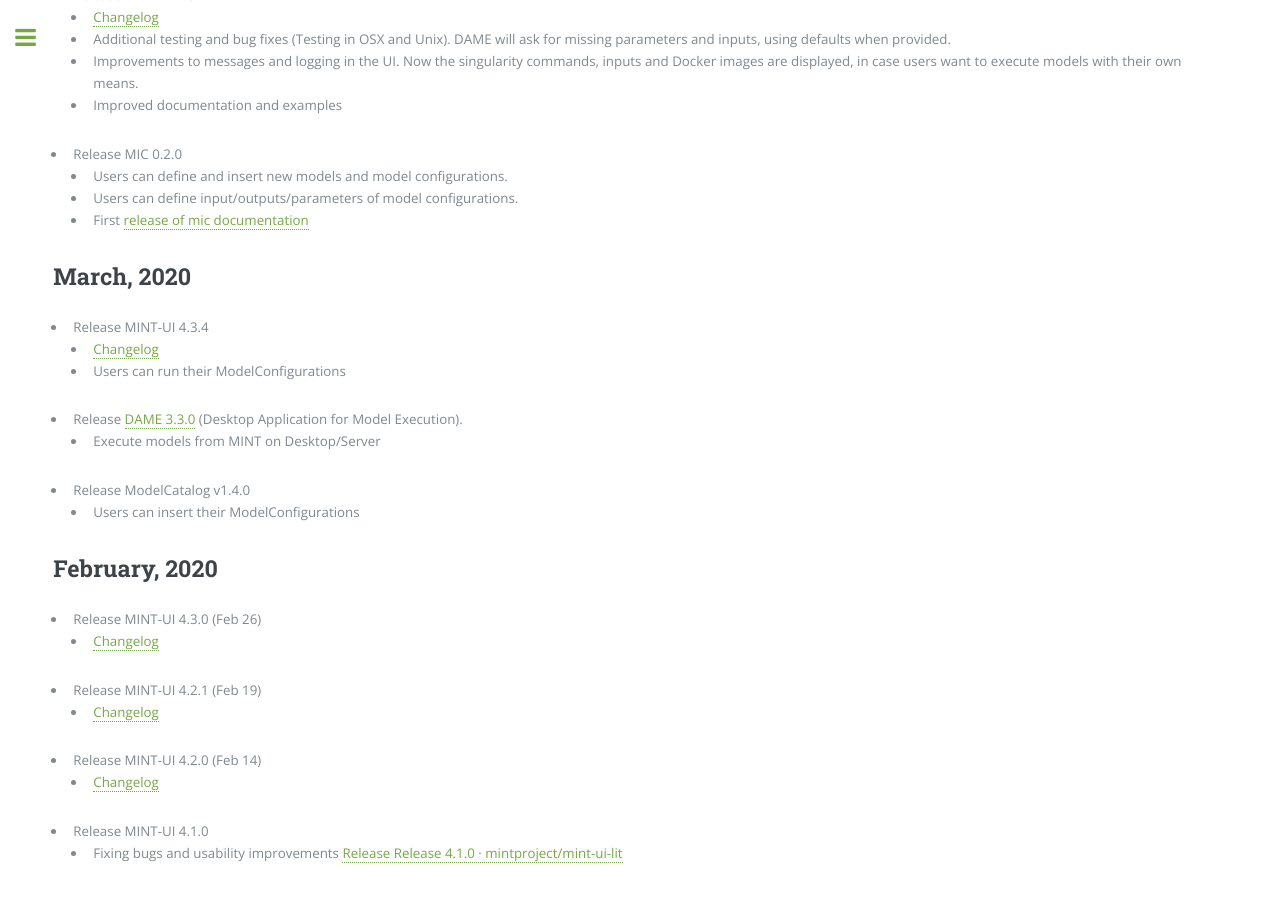
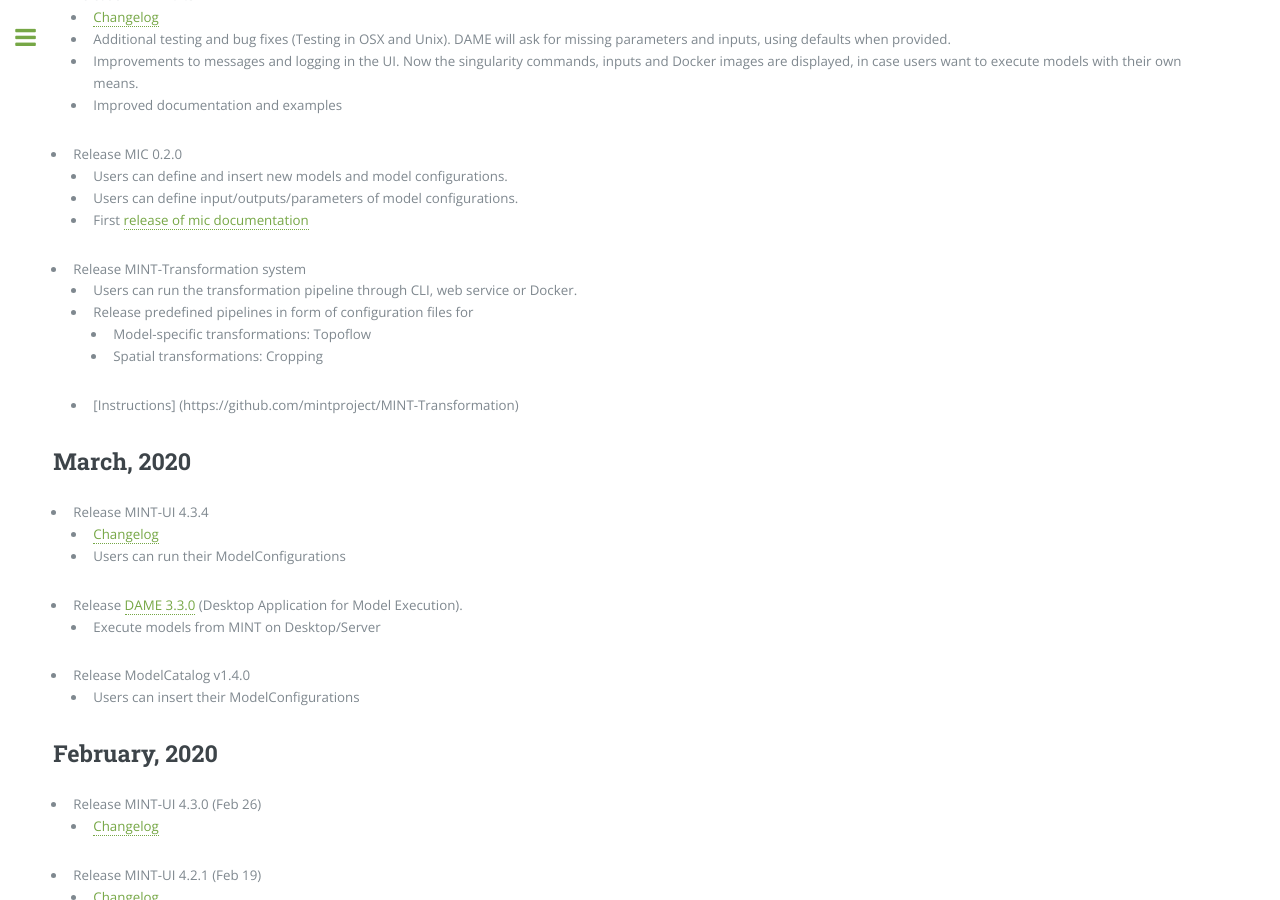
Before and after one commit to KnowledgeCaptureAndDiscovery/MINT, a Jekyll site: the page built from releases.md, in a window 1280 px wide and 900 px high, scrolled down 392 px. Built offline with Jekyll 4.4.1, drawn with Linux system fonts in a browser that asks for light colours.

Commit message:
Update releases.md

```diff
--- a/releases.md
+++ b/releases.md
@@ -15,6 +15,13 @@
   * Users can define and insert new models and model configurations.
   * Users can define input/outputs/parameters of model configurations.
   * First [release of mic documentation](https://mic-cli.readthedocs.io/en/latest/)
+* Release MINT-Transformation system
+  * Users can run the transformation pipeline through CLI, web service or Docker.
+  * Release predefined pipelines in form of configuration files for
+    * Model-specific transformations: Topoflow
+    * Spatial transformations: Cropping
+  * [Instructions] (https://github.com/mintproject/MINT-Transformation)
+
 
 ## March, 2020
 
```
